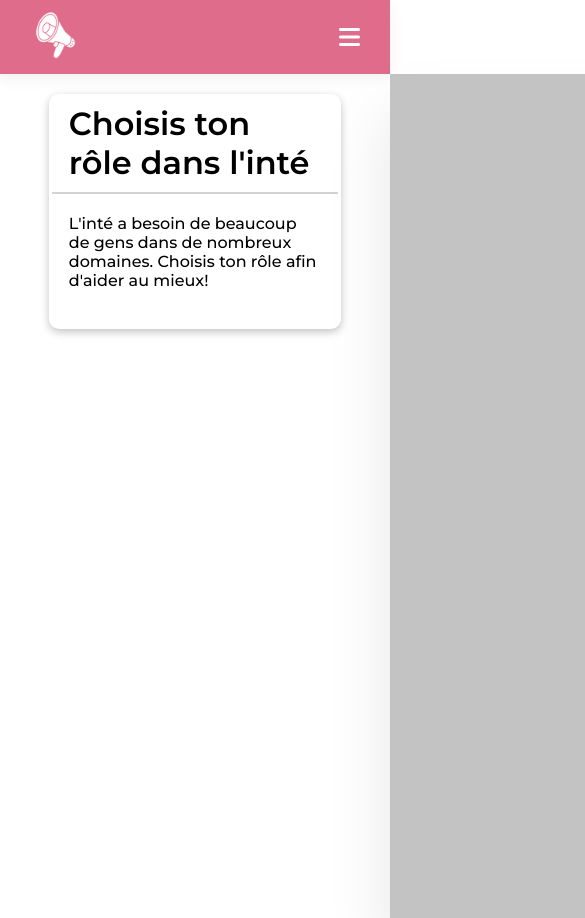
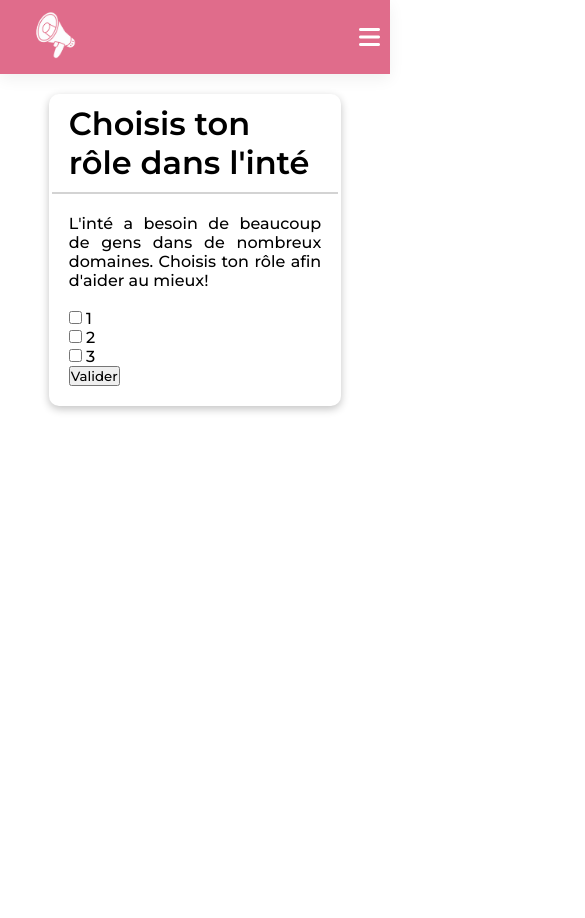
Before and after one commit to TheoKLR/SiteInte, a React (Create React App) app in the folder frontend/: page /Souhait in a window 390 px wide. Shown: the top 918 px of the page, 585 px wide, since content can reach past the window. Built offline with nearby package versions, Linux system fonts and the light colour scheme.

Commit message:
ajout choix + responsive

```diff
--- a/frontend/src/components/NavbarStyles.css
+++ b/frontend/src/components/NavbarStyles.css
@@ -5,7 +5,7 @@ nav{
     justify-content: space-between;
     background: rgba(218, 76, 114, 0.82);
     backdrop-filter: blur(10px);
-    padding: 10px 30px 10px 30px;
+    padding: 10px 10px 10px 30px;
     box-shadow: 0 5px 15px rgba(0,0,0,0.06);
     position: sticky;
     top: 0;
@@ -32,14 +32,14 @@ nav{
 }
 
 #navbar li a:hover{
-    color: #c3c3c3;
+    color: #e84260;
 }
 
 #navbar li a:hover::after{
     content: "";
     width: 30%;
     height: 2px;
-    background: #c3c3c3;
+    background: #e84260;
     position: absolute;
     bottom: -4px;
     left: 20px;
@@ -56,22 +56,25 @@ nav{
 
 @media screen and (max-width: 769px) {
     #navbar {
+        visibility: hidden;
         display: flex;
         flex-direction: column;
         align-items: flex-start;
         justify-content: flex-start;
         position: fixed;
         top: 74px;
-        right: -300px;
-        width: 300px;
+        right: 0px;
+        width: 0px;
         height: 100vh;
-        background-color: #c3c3c3;
+        background-color: #e84260;
         box-shadow: 0 40px 60px rgba(0,0,0,0.1);
         padding: 40px 0 0 10px;
         transition: 0.3s ease-in-out;
     }
 
     #navbar.active {
+        visibility: visible;
+        width: 300px;
         right: 0px;
     }
 
--- a/frontend/src/components/rubriques/Choice.tsx
+++ b/frontend/src/components/rubriques/Choice.tsx
@@ -1,13 +1,40 @@
+import { useState } from 'react';
 import './ChoiceStyle.css';
 
-export const RubriqueChoix = () => {
+export const Choice = () => {
+
+    const [checkedValues, setCheckedValues] = useState<number[]>([])
+
+    function handleChange(event: React.FormEvent){
+        const {value, checked} = event.target as HTMLInputElement;
+        setCheckedValues( pre => {
+            if (checked){
+                return [...pre,parseInt(value)];
+            } else {
+                return pre.filter(skill => skill!==parseInt(value));
+            }
+        })
+    }
+
+    function handleSubmit(event: React.FormEvent){
+        console.log(checkedValues);
+    }
 
     return (
         <>
             <div className='containerChoix'>
                 <p>L'inté a besoin de beaucoup de gens dans de nombreux domaines. Choisis ton rôle afin d'aider au mieux!</p><br />
-                <ul></ul>
+                <div className='inputs'>
+                    <input type="checkbox" value="1" onChange={handleChange}/> 1
+                    <br />
+                    <input type="checkbox" value="2" onChange={handleChange}/> 2
+                    <br />
+                    <input type="checkbox" value="3" onChange={handleChange}/> 3
+                    <br />
+                    <button onClick={handleSubmit}>Valider</button>
+                </div>
             </div>
+
         </>
     )
 }
--- a/frontend/src/components/rubriques/ChoiceStyle.css
+++ b/frontend/src/components/rubriques/ChoiceStyle.css
@@ -0,0 +1,3 @@
+p{
+    text-align: justify;
+}
--- a/frontend/src/components/rubriques/JoinUsStyle.css
+++ b/frontend/src/components/rubriques/JoinUsStyle.css
@@ -11,10 +11,6 @@
     justify-content: space-evenly;
 }
 
-.fa {
-    padding-top: 20px;
-    padding-bottom: 20px;
-}
 
 .containerJoinUs li{
     list-style: none;
@@ -42,3 +38,10 @@
 .containerJoinUs p{
     font-weight: bold;
 }
+
+@media screen and (max-width: 769px) {
+    .containerJoinUs li{
+        margin-right: 20%;
+        margin-left: 20%;
+    }
+}
--- a/frontend/src/screens/Souhait.tsx
+++ b/frontend/src/screens/Souhait.tsx
@@ -1,13 +1,13 @@
 import { Navbar } from "../components/Navbar"
 import { Rubrique } from "../components/Rubrique"
-import { RubriqueChoix } from "../components/rubriques/Choice"
+import { Choice } from "../components/rubriques/Choice"
 
 export const Souhait = () => {
 
     return (
         <div className="Souhait">
             <Navbar role = "New"/>
-            <Rubrique titre="Choisis ton rôle dans l'inté" contenu={RubriqueChoix}/>
+            <Rubrique titre="Choisis ton rôle dans l'inté" contenu={Choice}/>
         </div>
     )
 }
```
